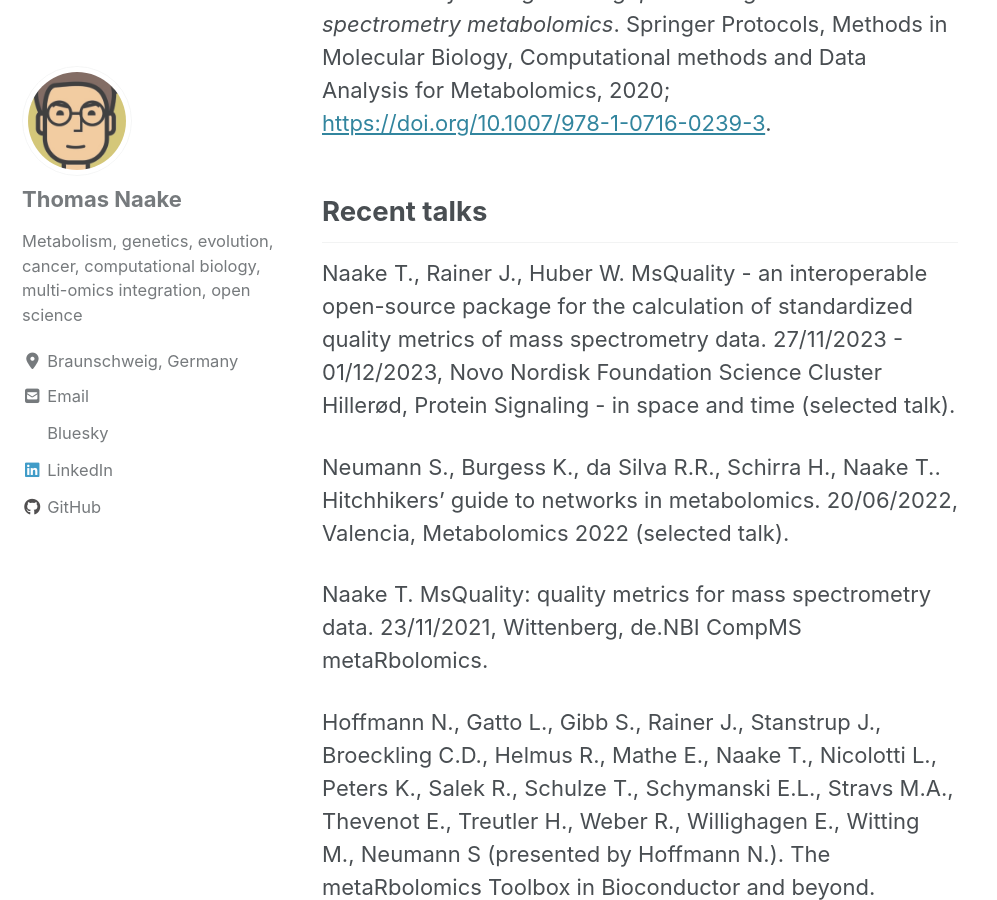
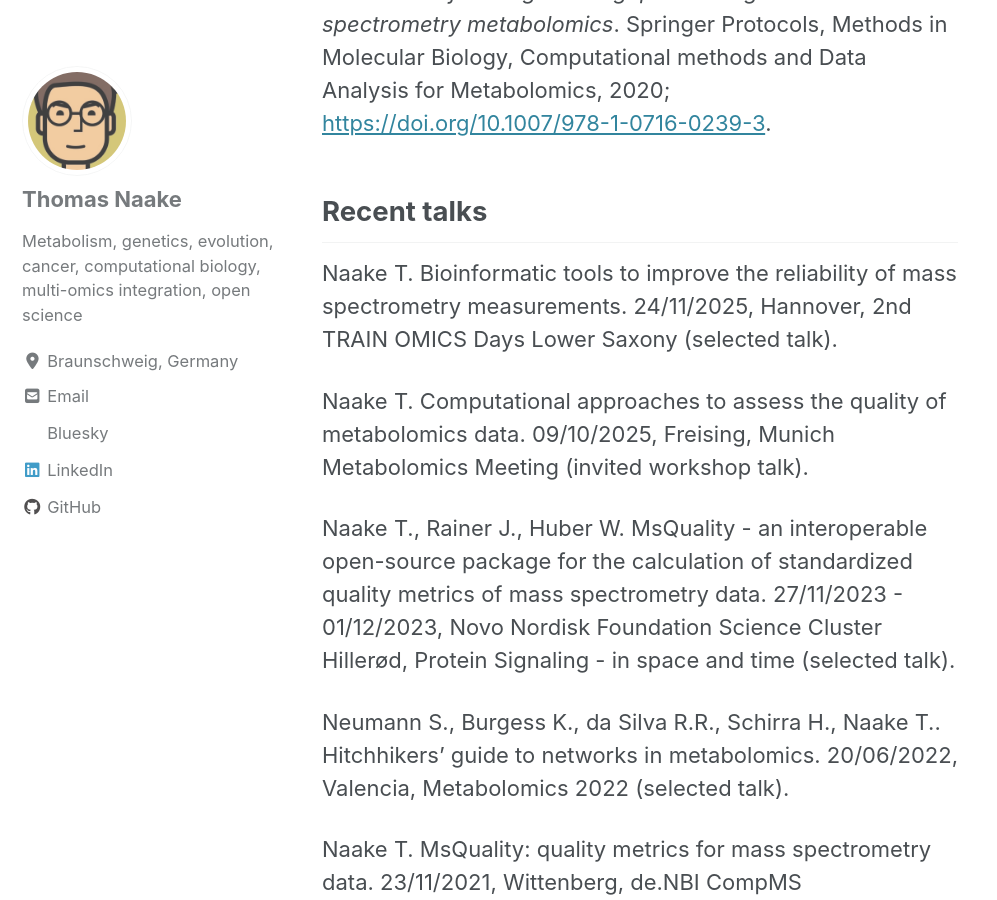
Before and after one commit to tnaake/tnaake.github.io, a Jekyll site: the page built from _pages/publications.md, in a window 1280 px wide and 900 px high, scrolled down 6462 px. Shown: the whole window, without its empty margins (0-997 px from the left). Built offline with Jekyll 4.4.1, drawn with Linux system fonts in a browser that asks for light colours; cached includes are drawn as plain includes; nearby versions of some CDN libraries.

Commit message:
add talks

```diff
--- a/_pages/publications.md
+++ b/_pages/publications.md
@@ -191,6 +191,10 @@ Data Analysis for Metabolomics, 2020;
 
 ## Recent talks
 
+Naake T. Bioinformatic tools to improve the reliability of mass spectrometry measurements. 24/11/2025, Hannover, 2nd TRAIN OMICS Days Lower Saxony (selected talk).
+
+Naake T. Computational approaches to assess the quality of metabolomics data. 09/10/2025, Freising, Munich Metabolomics Meeting (invited workshop talk).
+
 Naake T., Rainer J., Huber W. MsQuality - an interoperable open-source package for the calculation of standardized quality metrics of mass spectrometry data. 27/11/2023 - 01/12/2023, Novo Nordisk Foundation Science Cluster Hillerød, Protein Signaling - in space and time (selected talk).
 
 Neumann S., Burgess K., da Silva R.R., Schirra H., Naake T..
```
